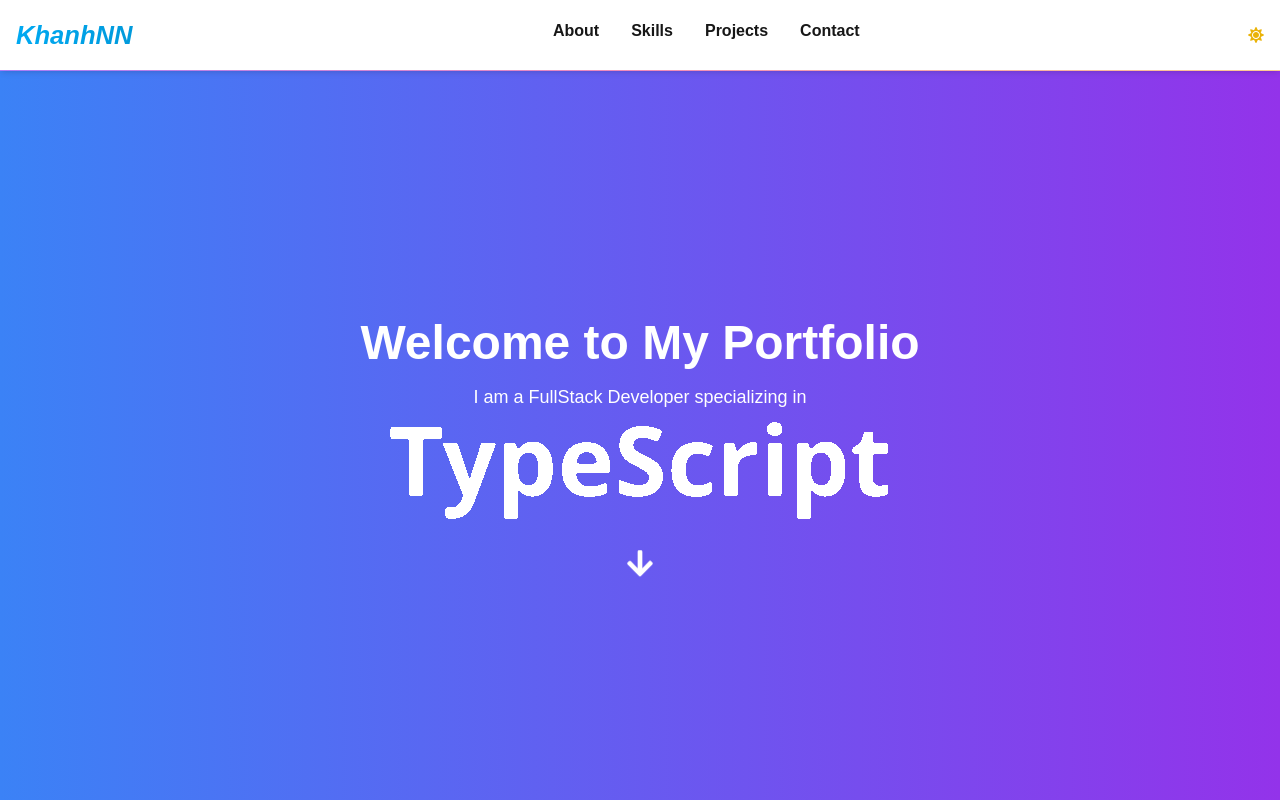
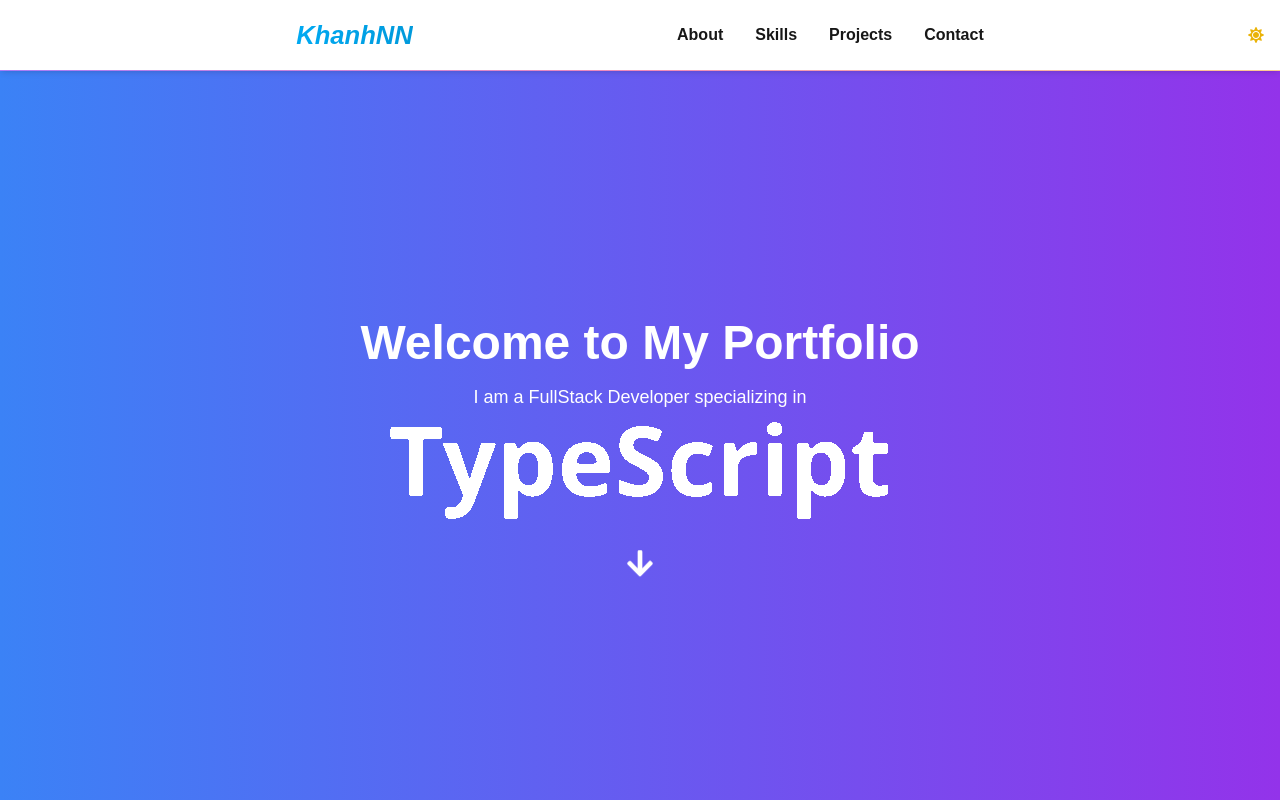
Before and after one commit to NangKhanh/portfolio, a Next.js app: page / in a window 1280 px wide. Shown: the top 800 px of the page. Built offline with nearby package versions, Linux system fonts and the light colour scheme.

Commit message:
update header

```diff
--- a/src/components/Header.jsx
+++ b/src/components/Header.jsx
@@ -30,13 +30,11 @@ export default function Header() {
 
   return (
     <header className="fixed top-0 left-0 w-full p-4 bg-white dark:bg-gray-900 shadow-md flex justify-between items-center z-40">
-
-
+      <div className="z-10 rounded-lg p-4">
+        <ScrollProgress className="top-[70px]" />
+      </div>
       <Link to="hero" smooth={true} duration={800} className="cursor-pointer"><h1 className="text-xl font-bold cursor-hover animated-gradient-text"><i>KhanhNN</i></h1></Link>
       <nav className="hidden md:flex cursor-hover hover-gardient font-bold">
-        <div className="z-10 rounded-lg p-4">
-          <ScrollProgress className="top-[70px]" />
-        </div>
         <Link to="about" className="mx-4 cursor-pointer " smooth={true} duration={800}>About</Link>
         <Link to="skills" className="mx-4 cursor-pointer" smooth={true} duration={800}>Skills</Link>
         <Link to="projects" className="mx-4 cursor-pointer" smooth={true} duration={800}>Projects</Link>
```
